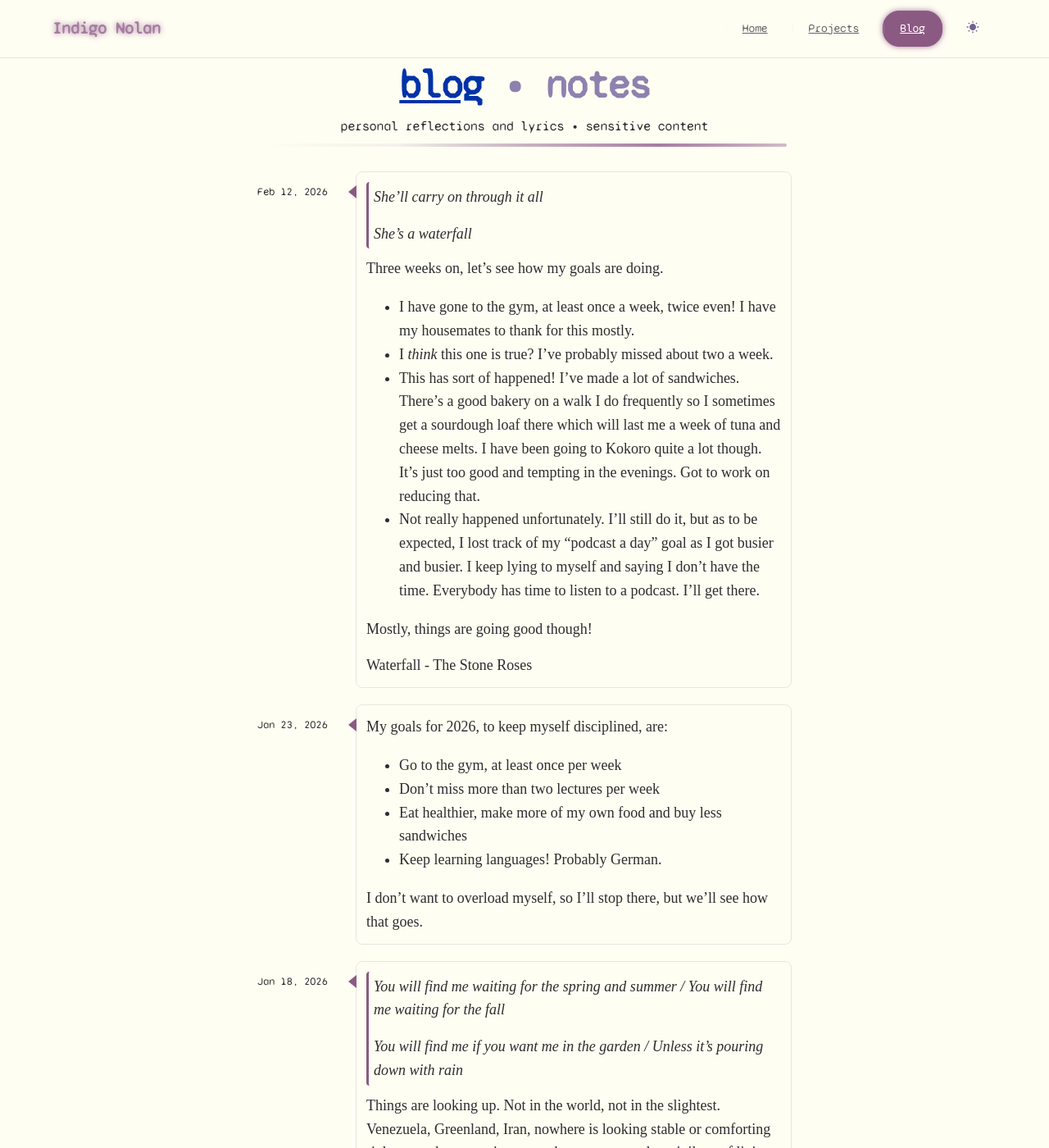
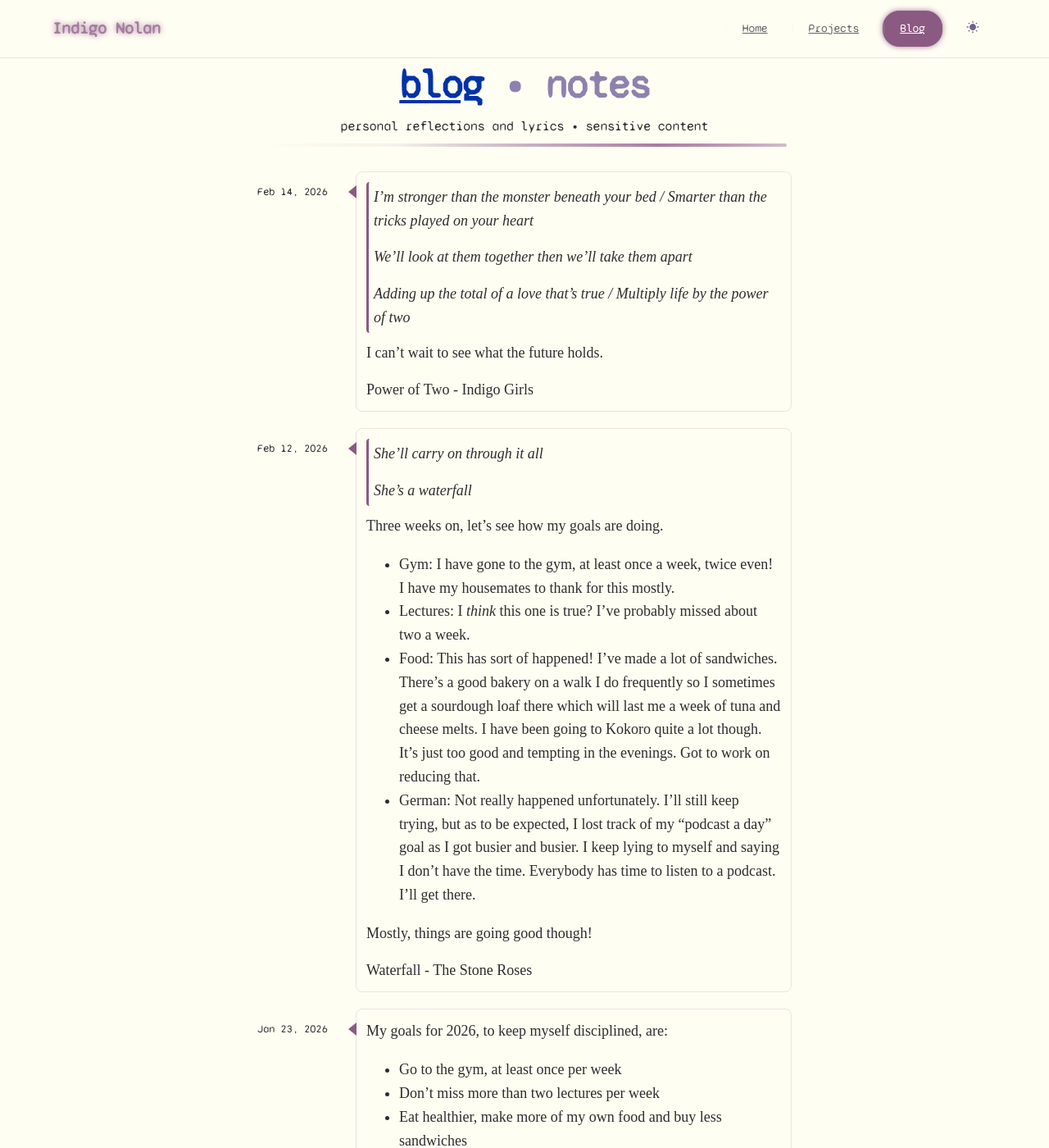
Before and after one commit to Lem0naise/website, a Jekyll site: the page built from thoughts.html, in a window 1280 px wide and 1400 px high. Shown: the whole window at 82% size. Built offline with Jekyll 4.4.1, drawn with Linux system fonts in a browser that asks for light colours; some web fonts are replaced.

Commit message:
power of two

```diff
--- a/_data/fragments.yml
+++ b/_data/fragments.yml
@@ -477,14 +477,26 @@
 
     Three weeks on, let's see how my goals are doing.
 
-    * I have gone to the gym, at least once a week, twice even! I have my housemates to thank for this mostly.
+    * Gym: I have gone to the gym, at least once a week, twice even! I have my housemates to thank for this mostly.
 
-    * I *think* this one is true? I've probably missed about two a week.
+    * Lectures: I *think* this one is true? I've probably missed about two a week.
 
-    * This has sort of happened! I've made a lot of sandwiches. There's a good bakery on a walk I do frequently so I sometimes get a sourdough loaf there which will last me a week of tuna and cheese melts. I have been going to Kokoro quite a lot though. It's just too good and tempting in the evenings. Got to work on reducing that.
+    * Food: This has sort of happened! I've made a lot of sandwiches. There's a good bakery on a walk I do frequently so I sometimes get a sourdough loaf there which will last me a week of tuna and cheese melts. I have been going to Kokoro quite a lot though. It's just too good and tempting in the evenings. Got to work on reducing that.
 
-    * Not really happened unfortunately. I'll still do it, but as to be expected, I lost track of my "podcast a day" goal as I got busier and busier. I keep lying to myself and saying I don't have the time. Everybody has time to listen to a podcast. I'll get there.
+    * German: Not really happened unfortunately. I'll still keep trying, but as to be expected, I lost track of my "podcast a day" goal as I got busier and busier. I keep lying to myself and saying I don't have the time. Everybody has time to listen to a podcast. I'll get there.
 
     Mostly, things are going good though!
 
     Waterfall - The Stone Roses
+
+- date: 2026-02-14 12:00:00
+  content : |
+    > I'm stronger than the monster beneath your bed / Smarter than the tricks played on your heart
+    >
+    > We'll look at them together then we'll take them apart
+    >
+    > Adding up the total of a love that's true / Multiply life by the power of two
+
+    I can't wait to see what the future holds.
+
+    Power of Two - Indigo Girls
```
